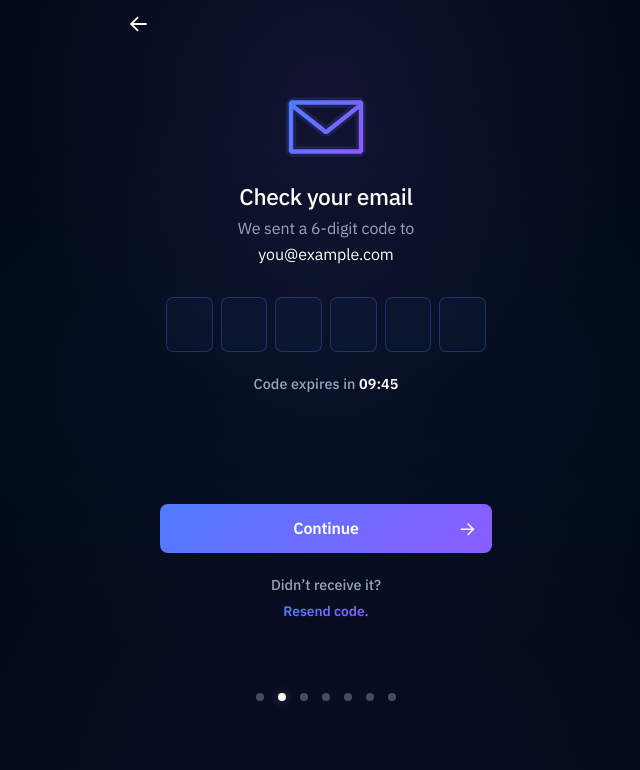
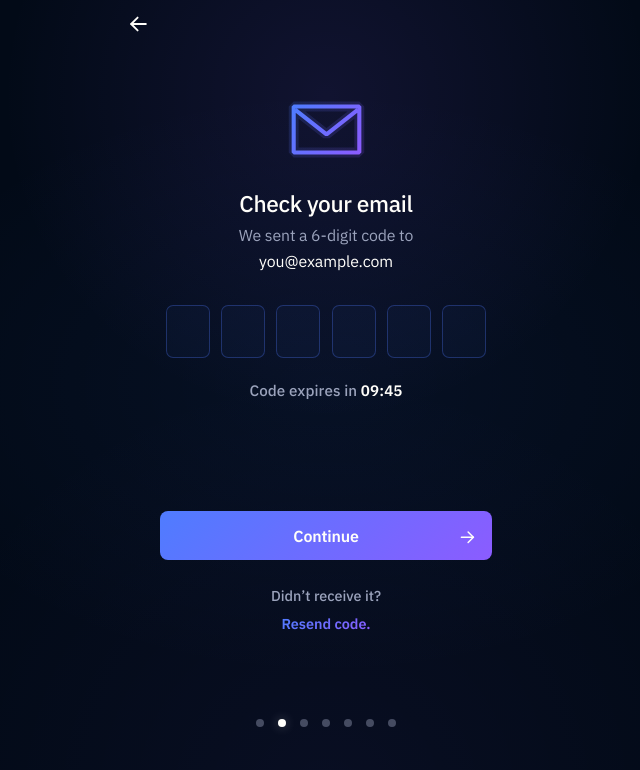
Before and after one commit to Outflo-dev/outflo-v2, a Next.js app: page /verify-email in a window 1280 px wide. Shown: the top 770 px of the page, without its empty margins (314-954 px from the left). Built offline with nearby package versions, Linux system fonts and the light colour scheme.

Commit message:
Fix Verify Email scroll reachability

```diff
--- a/src/compositions/onboarding/verify-email/internal/code/module/construction/code.cell.module.css
+++ b/src/compositions/onboarding/verify-email/internal/code/module/construction/code.cell.module.css
@@ -10,7 +10,7 @@
 .cell {
     width: 100%;
     min-width: 0;
-    height: 3.4rem;
+    height: 3.3rem;
 
     padding: 0;
 
--- a/src/compositions/onboarding/verify-email/internal/code/module/construction/code.track.module.css
+++ b/src/compositions/onboarding/verify-email/internal/code/module/construction/code.track.module.css
@@ -13,5 +13,5 @@
 
     width: 100%;
 
-    gap: 0.5rem;
+    gap: 0.7rem;
 }
--- a/src/compositions/onboarding/verify-email/internal/expiry/module/style/expiry.text.module.css
+++ b/src/compositions/onboarding/verify-email/internal/expiry/module/style/expiry.text.module.css
@@ -13,7 +13,7 @@
     color: var(--color-text-secondary);
 
     font-family: var(--font-family-system);
-    font-size: 0.9rem;
+    font-size: 0.95rem;
     font-weight: 430;
     line-height: 1.35;
     letter-spacing: 0.005em;
--- a/src/compositions/onboarding/verify-email/internal/icon/module/construction/icon.size.ts
+++ b/src/compositions/onboarding/verify-email/internal/icon/module/construction/icon.size.ts
@@ -10,4 +10,4 @@
 /* ------------------------------
    Constants
 -------------------------------- */
-export const VERIFY_EMAIL_ICON_SIZE_PX = 112;
+export const VERIFY_EMAIL_ICON_SIZE_PX = 105;
--- a/src/compositions/onboarding/verify-email/internal/intro/VerifyEmailIntro.module.css
+++ b/src/compositions/onboarding/verify-email/internal/intro/VerifyEmailIntro.module.css
@@ -12,15 +12,15 @@
 }
 
 .frame h1 {
-    margin-top: 0.3rem;
+    margin-top: 0.6rem;
 
     font-size: 1.42rem;
 }
 
 .frame p {
-    margin-top: 0.42rem;
+    margin-top: 0.45rem;
 
-    font-size: 1rem;
+    font-size: 0.99rem;
     line-height: 1.38;
 }
 
@@ -30,7 +30,7 @@
 }
 
 .frame .email {
-    margin-top: 0.28rem;
+    margin-top: 0.3rem;
 
     color: var(--color-text-primary);
 }
--- a/src/compositions/onboarding/verify-email/internal/layout/VerifyEmailContentPlacement.module.css
+++ b/src/compositions/onboarding/verify-email/internal/layout/VerifyEmailContentPlacement.module.css
@@ -10,7 +10,7 @@
 .frame {
     width: 100%;
 
-    padding-top: 1.95rem;
+    padding-top: 2.1rem;
 
     box-sizing: border-box;
 }
--- a/src/compositions/onboarding/verify-email/internal/progress/VerifyEmailProgressPlacement.module.css
+++ b/src/compositions/onboarding/verify-email/internal/progress/VerifyEmailProgressPlacement.module.css
@@ -10,5 +10,5 @@
 .frame {
     width: 100%;
 
-    margin-top: 4.5rem;
+    margin-top: 5.25rem;
 }
--- a/src/compositions/onboarding/verify-email/internal/resend/VerifyEmailResendPrompt.module.css
+++ b/src/compositions/onboarding/verify-email/internal/resend/VerifyEmailResendPrompt.module.css
@@ -10,15 +10,15 @@
 .frame {
     width: 100%;
 
-    margin-top: 1.15rem;
+    margin-top: 1.65rem;
 }
 
 .frame p {
-    margin-bottom: 0.3rem;
+    margin-bottom: 0.4rem;
 
     font-size: 0.9rem;
 }
 
 .frame button {
-    font-size: 0.86rem;
+    font-size: 0.9rem;
 }
```
